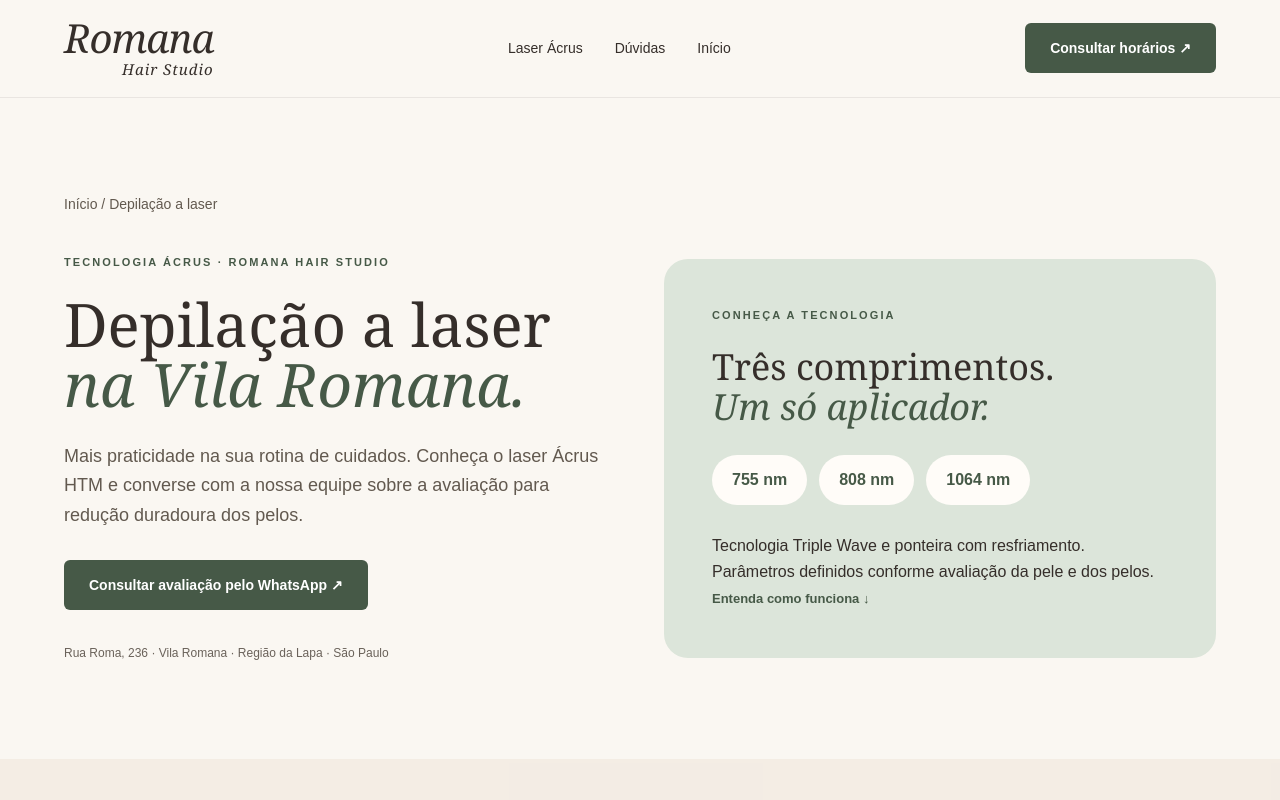
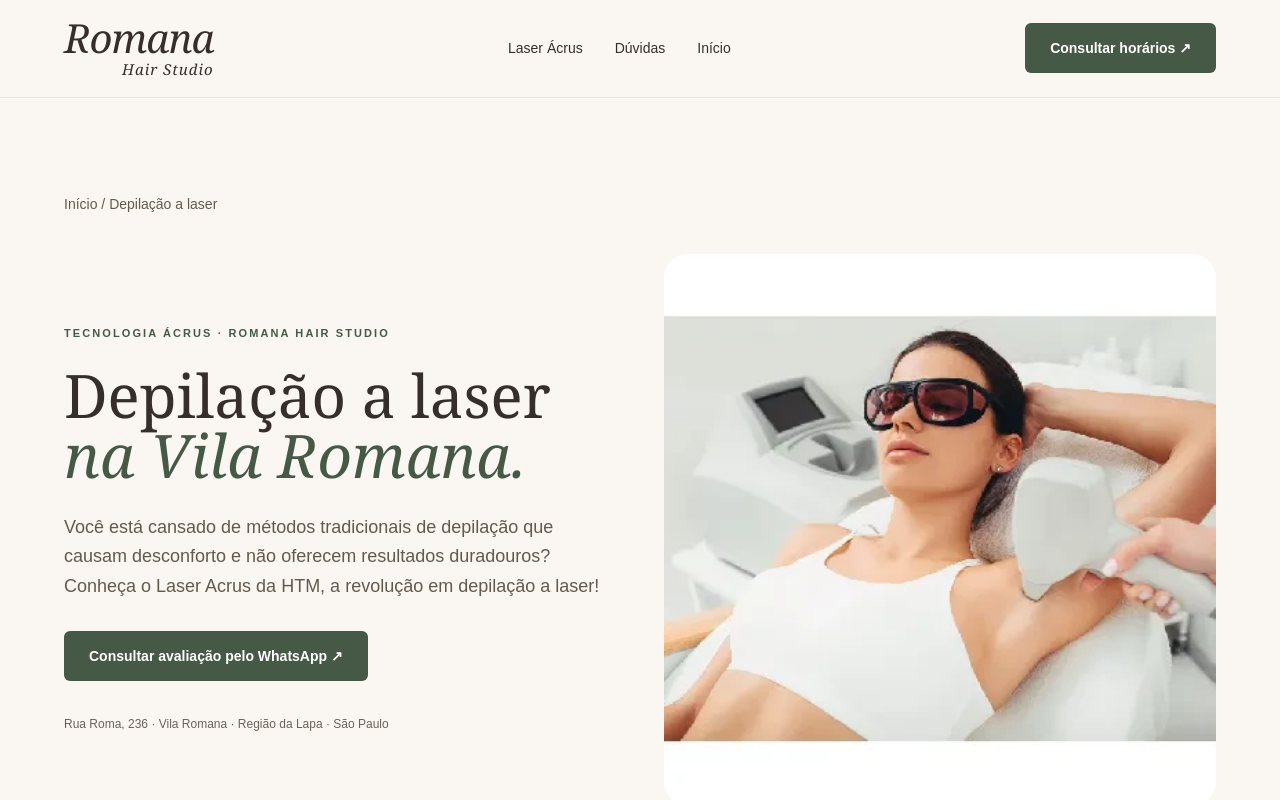
Before and after one commit to Romanahairstudio/romana-hair-studio, a Next.js app: page /depilacao-a-laser in a window 1280 px wide. Shown: the top 800 px of the page. Built offline with nearby package versions, Linux system fonts and the light colour scheme.

Commit message:
Atualiza abertura do laser com imagem e texto enviados pelo usuário

```diff
--- a/app/depilacao-a-laser/page.jsx
+++ b/app/depilacao-a-laser/page.jsx
@@ -27,8 +27,8 @@ export default function LaserPage() {
     <header className={styles.header}><a href="/" className={styles.logo}>Romana<span>Hair Studio</span></a><nav className={styles.nav} aria-label="Navegação de depilação a laser"><a href="#tecnologia">Laser Ácrus</a><a href="#duvidas">Dúvidas</a><a href="/">Início</a></nav><a className={styles.button} href={whatsapp} target="_blank" rel="noreferrer">Consultar horários ↗</a></header>
     <section id="conteudo" className={styles.section}>
       <nav aria-label="Caminho da página" className="text-sm text-[#62594f] mb-10"><a href="/" className="underline">Início</a> / Depilação a laser</nav>
-      <div className="grid lg:grid-cols-2 gap-12 items-center"><div><p className={styles.eyebrow}>TECNOLOGIA ÁCRUS · ROMANA HAIR STUDIO</p><h1 className="font-serif text-5xl sm:text-6xl leading-tight">Depilação a laser<br /><em>na Vila Romana.</em></h1><p className="text-lg leading-relaxed text-[#62594f] mt-7">Mais praticidade na sua rotina de cuidados. Conheça o laser Ácrus HTM e converse com a nossa equipe sobre a avaliação para redução duradoura dos pelos.</p><div className={styles.actions}><a className={styles.button} href={whatsapp} target="_blank" rel="noreferrer">Consultar avaliação pelo WhatsApp ↗</a></div><p className={styles.heroNote}>Rua Roma, 236 · Vila Romana · Região da Lapa · São Paulo</p></div>
-      <aside className="rounded-3xl bg-[#dce5da] p-8 sm:p-12"><p className={styles.eyebrow}>CONHEÇA A TECNOLOGIA</p><h2 className="font-serif text-4xl mb-6">Três comprimentos.<br /><em>Um só aplicador.</em></h2><div className="flex flex-wrap gap-3 my-7">{['755 nm', '808 nm', '1064 nm'].map(w => <span key={w} className="rounded-full bg-[#fffcf8] px-5 py-3 text-[#465947] font-semibold">{w}</span>)}</div><p className="leading-relaxed">Tecnologia Triple Wave e ponteira com resfriamento. Parâmetros definidos conforme avaliação da pele e dos pelos.</p><a href="#tecnologia" className={styles.textLink}>Entenda como funciona ↓</a></aside></div>
+      <div className="grid lg:grid-cols-2 gap-12 items-center"><div><p className={styles.eyebrow}>TECNOLOGIA ÁCRUS · ROMANA HAIR STUDIO</p><h1 className="font-serif text-5xl sm:text-6xl leading-tight">Depilação a laser<br /><em>na Vila Romana.</em></h1><p className="text-lg leading-relaxed text-[#62594f] mt-7">Você está cansado de métodos tradicionais de depilação que causam desconforto e não oferecem resultados duradouros? Conheça o Laser Acrus da HTM, a revolução em depilação a laser!</p><div className={styles.actions}><a className={styles.button} href={whatsapp} target="_blank" rel="noreferrer">Consultar avaliação pelo WhatsApp ↗</a></div><p className={styles.heroNote}>Rua Roma, 236 · Vila Romana · Região da Lapa · São Paulo</p></div>
+      <figure className="overflow-hidden rounded-3xl bg-white"><img src="/images/laser-acrus-atendimento.webp" alt="Imagem ilustrativa de depilação a laser nas axilas, com uso de óculos de proteção" width={400} height={400} fetchPriority="high" className="w-full h-auto" /></figure></div>
     </section>
     <section id="tecnologia" className="bg-[#eadfd2]/45"><div className={styles.section}><div className={styles.sectionHeading}><div><p className={styles.eyebrow}>COMO FUNCIONA</p><h2>Conheça o<br /><em>laser Ácrus HTM.</em></h2></div><p>A energia luminosa é absorvida pelo pigmento do pelo e convertida em calor, atingindo estruturas do folículo. Como os pelos crescem em ciclos, o tratamento é realizado em sessões.</p></div><div className="grid md:grid-cols-3 gap-5">{[['Triple Wave', 'Emissão simultânea de 755, 808 e 1064 nm, comprimentos de onda associados a Alexandrite, Diodo e Nd:YAG.'], ['Resfriamento da ponteira', 'O sistema Cryocooling MAXX auxilia no conforto durante a aplicação. A sensação varia entre pessoas e regiões.'], ['Avaliação individual', 'Fototipo, características dos pelos e histórico da pele orientam a indicação e os parâmetros do atendimento.']].map(([t,p]) => <article key={t} className={card}><h3 className="font-serif text-2xl mb-4">{t}</h3><p className="text-[#62594f] leading-relaxed">{p}</p></article>)}</div><p className="text-sm text-[#62594f] mt-6">Equipamento Ácrus HTM · Registro Anvisa informado pelo fabricante: 80212480029.</p></div></section>
     <section id="resultados" className={styles.section}><div className={styles.sectionHeading}><div><p className={styles.eyebrow}>RESULTADOS E EXPECTATIVAS</p><h2>Redução progressiva.<br /><em>Cada pele tem seu tempo.</em></h2></div><p>Ao longo das sessões, pode ocorrer redução da quantidade de pelos e crescimento mais lento. A resposta depende da região, das características dos fios e de fatores individuais.</p></div><div className="grid md:grid-cols-2 gap-5"><article className={card}><h3 className="font-serif text-2xl mb-4">Como acompanhar o antes e depois?</h3><p className="text-[#62594f] leading-relaxed">O acompanhamento pode incluir fotografias padronizadas, com a mesma iluminação e enquadramento, além do registro das sessões e dos intervalos. Converse com a equipe sobre o acompanhamento do seu caso.</p></article><article className={card}><h3 className="font-serif text-2xl mb-4">O que esperar do tratamento?</h3><p className="text-[#62594f] leading-relaxed">Resultados individuais variam. Novos fios podem surgir e sessões de manutenção podem ser necessárias. A avaliação é o momento de esclarecer limites e definir expectativas realistas.</p></article></div></section>
```
Also changed, not shown: public/images/laser-acrus-atendimento.webp (added).
